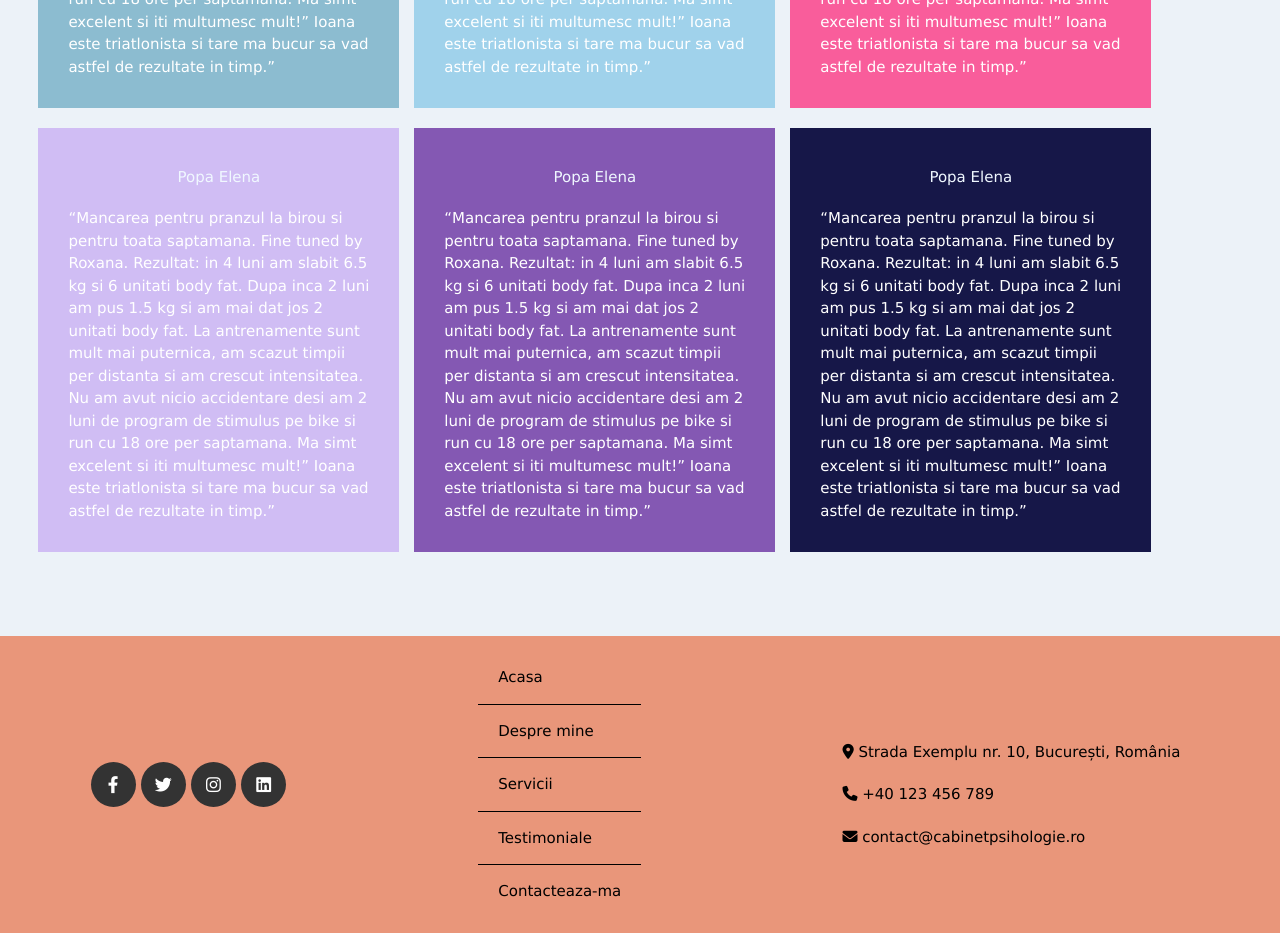
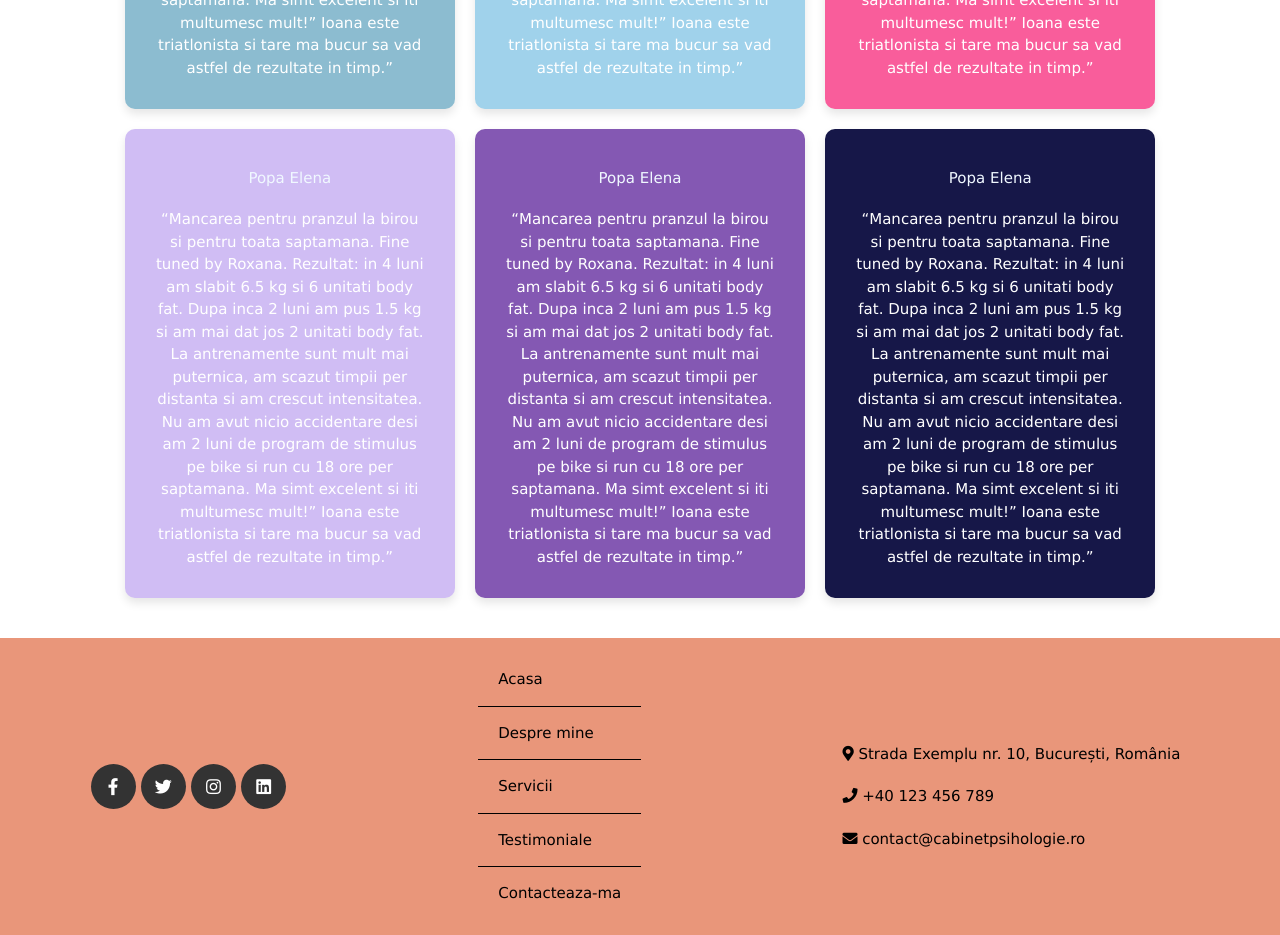
Before and after one commit to Georgiana111/Nutrition-Blog, a plain HTML site: page testimonials.html in a window 1280 px wide. Shown: the part 1020-1955 px from the top of the page. Drawn offline with Linux system fonts and the light colour scheme.

Commit message:
center testimonials

```diff
--- a/css/style.css
+++ b/css/style.css
@@ -202,6 +202,7 @@ section{
     gap: 1.5rem;
     background: #eee;
     padding: 20px;
+    justify-items: center;
 }
 
 
@@ -463,6 +464,16 @@ section{
     color:var(--light-color);
     padding:1rem 0;
     line-height: 1.5;
+}
+
+.features{
+    text-align: center;
+}
+
+.features li{
+    font-size: 1.5rem;
+    color:var(--light-color);
+    list-style-position: inside;
 }
 
 /* media queries  */
@@ -772,11 +783,6 @@ h2 {
 }
 
 /* testimonials*/
-.testimonials{
-    background-color: #ecf2f8;
-    padding: 5% 3%;
-}
-
 .contact{
     background:url(../images/mountain.jpg) no-repeat;
     background-size: cover;
@@ -784,8 +790,37 @@ h2 {
     background-attachment: fixed;
 }
 
-#main-left .grid-item{
-    margin-right: 15px;
+.testimonials {
+    display: flex;
+    justify-content: center;
+    align-items: center;
+    flex-direction: column;
+    text-align: center;
+}
+
+#main-left {
+    display: flex;
+    flex-direction: column;
+    align-items: center;
+    width: 100%;
+}
+
+#top, #bottom {
+    display: flex;
+    justify-content: center;
+    flex-wrap: wrap;
+    gap: 20px;
+    width: 100%;
+}
+
+.grid-item {
+    background: #222;
+    padding: 20px;
+    border-radius: 10px;
+    box-shadow: var(--box-shadow);
+    max-width: 400px;
+    color: white;
+    text-align: center;
 }
 
 .testimonials p{
--- a/testimonials.html
+++ b/testimonials.html
@@ -1,27 +1,23 @@
 <!DOCTYPE html>
-<html lang="en">
+<html lang="ro">
 <head>
-    <title>Andreea Popa Cabinet Individual de Psihologie</title>
+    <title>Andreea Popa Cabinet Individual de Nutritie</title>
     <meta charset="utf-8" />
     <meta name="robots" content="index,follow" />
     <meta name="viewport" content="width=device-width, initial-scale=1.0" />
     <meta name="keywords" content="psihoterapie, consiliere, dezvoltare personală, stres, Andreea Popa, cabinet psihologie, psiholog">
     <meta property="og:title" content="Andreea Popa - Cabinet Individual de Psihologie | Psihoterapie" />
-    <meta property="og:description" content="Cabinet Individual de Psihologie Andreea Popa - ofer psihoterapie și consiliere pentru dezvoltare personală, gestionarea stresului și multe altele." />
+    <meta property="og:description" content="Andreea Popa Cabinet Individual de Nutritie |Nutritionist - ofer sfaturi in nutritie" />
     <meta property="og:image" content="URL_către_imagine_pagina.jpg" />
     <meta property="og:image:width" content="1200" />
     <meta property="og:image:height" content="630" />
     <meta property="og:url" content="https://www.exemplu.ro" />
     <meta property="og:type" content="website" />
-    <meta name="description" content="Andreea Popa Cabinet Individual de Psihologie |Psihoterapie">
+    <meta name="description" content="Andreea Popa Cabinet Individual de Nutritie |Nutritionist">
 
     <link rel="stylesheet" href="https://cdnjs.cloudflare.com/ajax/libs/font-awesome/5.15.3/css/all.min.css">
-
+    <link rel="icon" type="image/png" href="images/logo.png">
     <link rel="stylesheet" href="css/style.css">
-    <link rel="icon" href="data:,">
-    <link rel="stylesheet" href="https://cdnjs.cloudflare.com/ajax/libs/font-awesome/6.4.2/css/all.min.css">
-
-
 
 </head>
 <body>
```
Also changed, not shown: index.html (+1 -1 lines).
